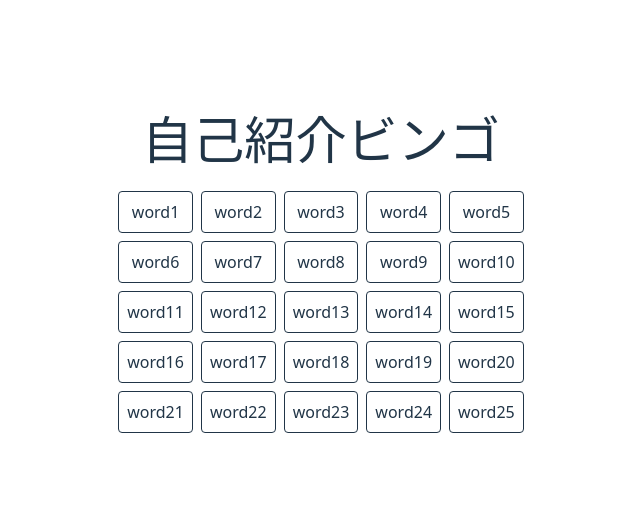
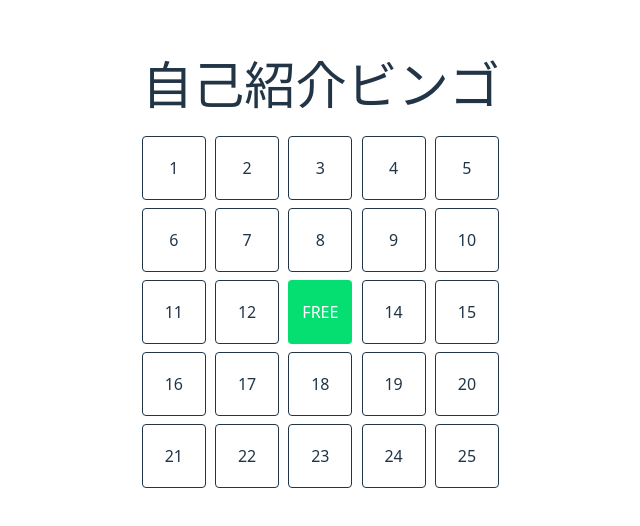
Before and after one commit to horii203/bingo, a Vue app: page / in a window 1280 px wide. Shown: the part 128-654 px from the top of the page, without its empty margins (319-959 px from the left). Built offline with nearby package versions, Linux system fonts and the light colour scheme.

Commit message:
真ん中にFREEマス設置

```diff
--- a/src/components/BingoBoard.vue
+++ b/src/components/BingoBoard.vue
@@ -9,11 +9,21 @@ const props = defineProps({
 });
 
 const size = 5;
+const total = size * size;
+
+const labels = Array.from({ length: total }, (_, i) =>
+  i === Math.floor(total / 2) ? "FREE" : ""
+);
+
 // 「各マスが選択されているかどうか」を管理する配列
-const selected = ref(Array(size * size).fill(false));
+const selected = ref(
+  Array.from({ length: total }, (_, i) => i === Math.floor(total / 2))
+);
 
 // マスをクリックしたときの処理(選択／解除)
 const toggleCell = (index) => {
+  // 中央マスは切り替え不可
+  if (index === Math.floor(total / 2)) return;
   selected.value[index] = !selected.value[index];
 };
 </script>
@@ -21,17 +31,17 @@ const toggleCell = (index) => {
 <template>
   <div class="grid grid-cols-5 gap-2">
     <div
-      v-for="(word, index) in words"
+      v-for="(label, index) in labels"
       :key="index"
-      @click="toggleCell(index)"
       :class="[
-        'p-2 text-center rounded cursor-pointer transition',
+        'w-16 h-16 p-2 flex items-center justify-center rounded cursor-pointer transition',
         selected[index]
           ? 'bg-green-400 text-white'
           : 'bg-white hover:bg-gray-100 border',
       ]"
+      @click="toggleCell(index)"
     >
-      {{ word }}
+      {{ label || index + 1 }}
     </div>
   </div>
 </template>
```
